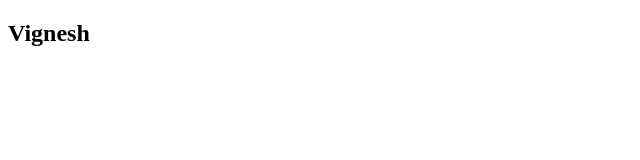
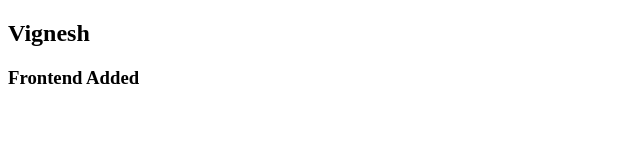
Before and after one commit to Vignesh21J/samplerepo, a plain HTML site: page index.html in a window 1280 px wide. Shown: the whole page, without its empty margins (0-640 px from the left). Drawn offline with Linux system fonts and the light colour scheme.

Commit message:
feat: added some frontend code

```diff
--- a/index.html
+++ b/index.html
@@ -7,5 +7,6 @@
 </head>
 <body>
     <h2>Vignesh</h2>
+    <h3>Frontend Added</h3>
 </body>
 </html>
```
